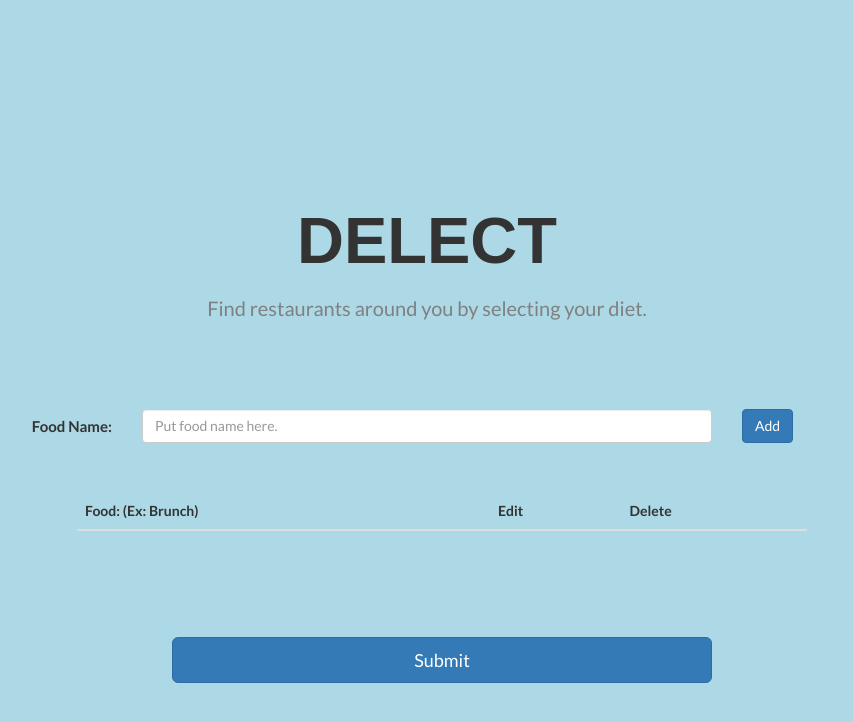
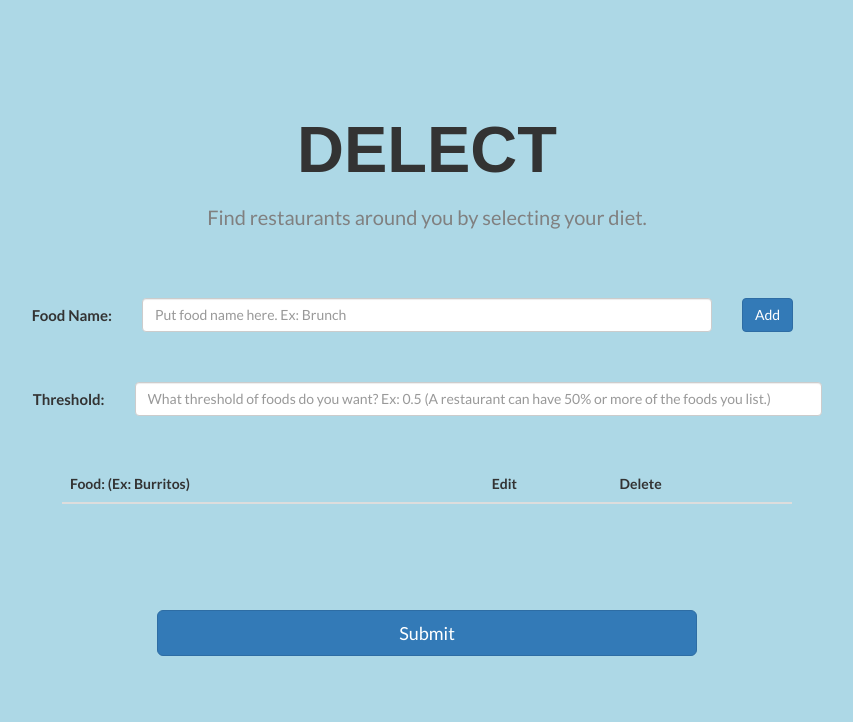
Before and after one commit to neeleshdodda44/Delect, a Flask app: page / in a window 1280 px wide. Shown: the top 722 px of the page, without its empty margins (213-1066 px from the left). Run offline with Flask 2, Linux system fonts and the light colour scheme; lists and menus that the app fills with data are empty; parts of the project's set-up code (start-up, migrations or seed data) failed here and were passed over; some libraries are stand-ins or nearby versions; some web fonts are replaced.

Commit message:
threshold

```diff
--- a/app.py
+++ b/app.py
@@ -20,6 +20,7 @@ def main():
 def places():
     assert 'foods' in request.form, "Argument 'foods' not passed!"
     foods = request.form['foods'].split(',')
+    # threshold = request.form
     print(foods)
     #foods = ['burrito', 'apple', 'beef', 'taco']
     restaurants_dict = find_matches_without_reviews(foods, 0.5, backend_client)
--- a/static/css/style.css
+++ b/static/css/style.css
@@ -15,7 +15,7 @@ label {
 }
 
 h1 {
-  margin-top: 18%;
+  margin-top: 10%;
   font-size: 65px;
   text-align: center;
   font-weight: 900;
--- a/static/js/index.js
+++ b/static/js/index.js
@@ -30,6 +30,7 @@ function RegisterController($scope,$http){
   };
 
    $scope.submit=function(){
+      var threshold = $scope.threshold;
 
  // $scope.details.push({'firstname':$scope.firstname, 'id':$scope.details.length})
  //    $scope.firstname="";
--- a/templates/index.html
+++ b/templates/index.html
@@ -27,7 +27,6 @@
   <h1>DELECT</h1>
   <h3>Find restaurants around you by selecting your diet.</h3>
   <br>
-  <br>
   <div class="row">
     <form class="form-horizontal" name="frm" ng-submit="adddetails()"  novalidate>
       <br>
@@ -37,17 +36,39 @@
                 <label class="control-label pull-right" for="namefirst">Food Name:</label>
               </div>
               <div class="col-md-6">
-                <input type="text" class="form-control" id="namefirst" ng-minlength="1" ng-maxlength="25" placeholder="Put food name here." ng-model="firstname" name="uName"
+                <input type="text" class="form-control" id="namefirst" ng-minlength="1" ng-maxlength="25" placeholder="Put food name here. Ex: Brunch" ng-model="firstname" name="uName"
                  ng-required="true"/>
               </div>
               <div class="col-md-2">
             <button class="btn btn-primary" ng-disabled="frm.$invalid">Add</button>
           </div>
         </div>
+      <div class="form-group">
+    </form>
+   </div>
+
+   <div class="row">
+    <form class="form-horizontal">
+
+        <div class="form-group">
+              <div class="col-md-2 col-md-offset-1">
+                <label class="control-label pull-right" for="namefirst">Threshold:</label>
+              </div>
+              <!-- <div class="col-md-7">
+                <input type="text" class="form-control" id="namefirst" ng-minlength="1" ng-maxlength="25" placeholder="Put food name here." ng-model="threshold" name="uName"
+                 ng-required="true"/>
+              </div> -->
+
+              <div class="col-md-7">
+                <input type="text" class="form-control" ng-minlength="1" ng-maxlength="25" placeholder="What threshold of foods do you want? Ex: 0.5 (A restaurant can have 50% or more of the foods you list.)" ng-model="threshold" ng-required="true"/>
+              </div>
+
+        </div>
       <br>
       <div class="form-group">
     </form>
    </div>
+
   </div>
 
   <div class="container">
@@ -55,7 +76,7 @@
     <table class="table table-hover">
           <thead>
             <tr>
-              <th>Food: (Ex: Brunch)</th>
+              <th>Food: (Ex: Burritos)</th>
               <th>Edit</th>
               <th>Delete</th>
               </tr>
```
